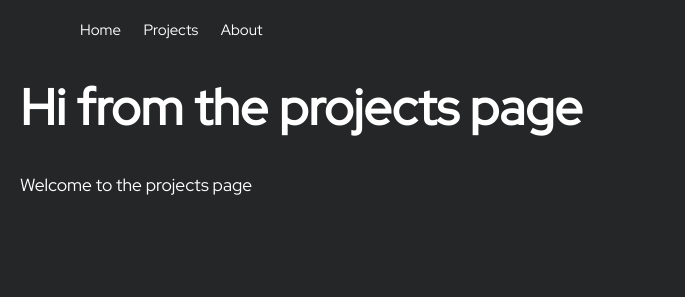
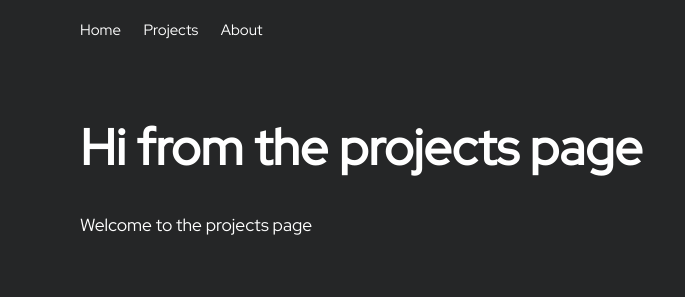
Before and after one commit to barriosx/portfolio, a Gatsby site: page /projects in a window 1280 px wide. Shown: the whole page, without its empty margins (0-685 px from the left). Built offline with nearby package versions, Linux system fonts and the light colour scheme; Gatsby itself is replaced by a stand-in of ours.

Commit message:
Fix spacing across pages. Bring in react-spring for animations.

```diff
--- a/package.json
+++ b/package.json
@@ -17,7 +17,8 @@
     "prop-types": "^15.7.2",
     "react": "^16.9.0",
     "react-dom": "^16.9.0",
-    "react-helmet": "^5.2.1"
+    "react-helmet": "^5.2.1",
+    "react-spring": "^8.0.27"
   },
   "devDependencies": {
     "prettier": "^1.18.2"
--- a/src/components/layout.js
+++ b/src/components/layout.js
@@ -13,14 +13,16 @@ import PropTypes from "prop-types"
 
 import Navbar from "./navbar"
 import layout from "../styles/layout.module.css"
+import {useSpring, animated} from "react-spring"
 
 const Layout = ({ children }) => {
+  const props = useSpring({opacity: 1, from: {opacity: 0}})
   return (
     <div className={layout.container}>
       <Navbar />
-      <div>
+      <animated.div style={props}>
         <main>{children}</main>
-      </div>
+      </animated.div>
     </div>
   )
 }
--- a/src/pages/projects.js
+++ b/src/pages/projects.js
@@ -6,8 +6,10 @@ import SEO from "../components/seo"
 const Projects = () => (
   <Layout>
     <SEO title="Projects" />
-    <h1>Hi from the projects page</h1>
-    <p>Welcome to the projects page</p>
+    <div className="page-wrapper">
+      <h1>Hi from the projects page</h1>
+      <p>Welcome to the projects page</p>
+    </div>
   </Layout>
 )
 
--- a/src/styles/global.css
+++ b/src/styles/global.css
@@ -82,6 +82,9 @@ h3 {
 p {
   font-size: 1.75em;
 }
+.page-wrapper {
+  padding: 4em 6em;
+}
 
 .header-wrapper {
   width: 50vw;
@@ -93,4 +96,7 @@ p {
     width: initial;
     padding: 4em 2em;
   }
+  .page-wrapper {
+    padding: 4em 0em;
+  }
 }
--- a/src/styles/layout.module.css
+++ b/src/styles/layout.module.css
@@ -12,12 +12,3 @@ body {
 .container {
   margin: 2em;
 }
-.page-wrapper {
-  padding: 4em 6em;
-}
-
-@media screen and (max-width: 767px) {
-  .page-wrapper {
-    padding: 4em 0em;
-  }
-}
```
Also changed, not shown: src/pages/about.js (+5 -3 lines), 1 other file.
